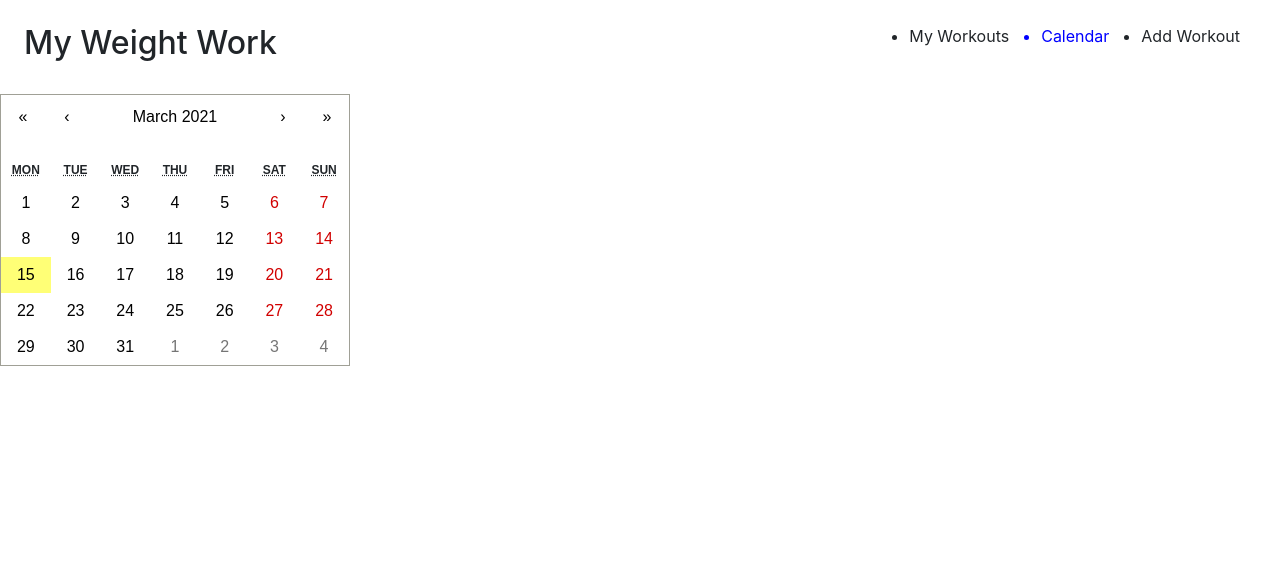
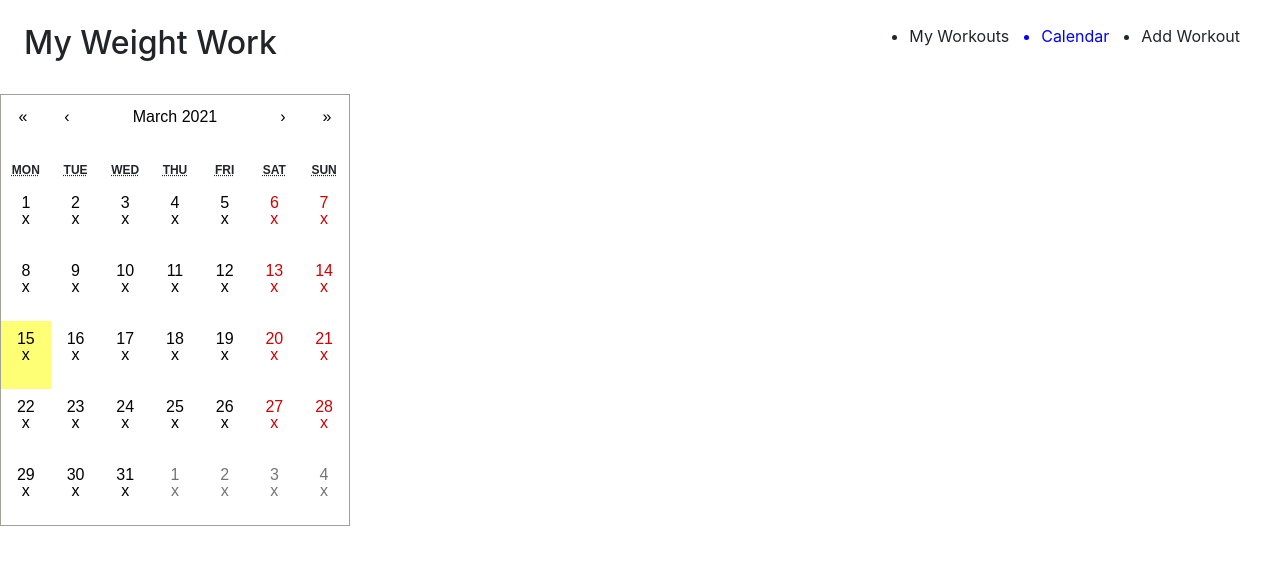
Before and after one commit to connorshea15/weight-work, a React (Create React App) app in the folder client/: page / in a window 1280 px wide. Both pictures are taken after a click on the element "Calendar". Shown: the top 564 px of the page. Built offline with nearby package versions, Linux system fonts and the light colour scheme; no server answers.

Commit message:
Dates with workouts are marked

```diff
--- a/client/src/components/Calendar/index.js
+++ b/client/src/components/Calendar/index.js
@@ -6,6 +6,17 @@ import moment from 'moment';
 import SingleDay from '../SingleDay';
 
 const TheCalendar = ({ workouts }) => {
+
+    // I need to get a list of all unique dates of my workouts to compare it against dates on the calendar to mark dates with workouts in them
+    var dateList = [];
+
+    workouts.map(workout => {
+        if (!dateList.includes(workout.date_created)) {
+            dateList.push(workout.date_created);
+        }
+    });
+
+    console.log("dateList:   " + dateList);
 
     const [date, setDate] = useState();
     const [todaysWorkouts, setTodaysWorkouts] = useState();
@@ -25,6 +36,14 @@ const TheCalendar = ({ workouts }) => {
         setShow(true)
     };
 
+    // we are going to put a marker on the date tiles that have workouts in them
+    const decorateDays = ({ activeStartDate, date, view }) => {
+        let currentDate = moment(date).format("YYYY-MM-DD")
+        if (dateList.includes(currentDate)) {
+            return <p>o</p>
+        } else return <p>x</p>
+    };
+
     // I am using useeffect here because of the async nature of setState so, once my date state is set, I can compare it against
     // my workouts and add them to an array, which I then set my todaysworkout state to
     // I iterate and push the workouts to an array and then to my state again because of setStates async shinanegans
@@ -42,6 +61,7 @@ const TheCalendar = ({ workouts }) => {
         <div>
             <Calendar
                 onChange={daySelect}
+                tileContent={decorateDays}
             >
             </Calendar>
             {show > 0 &&
```
